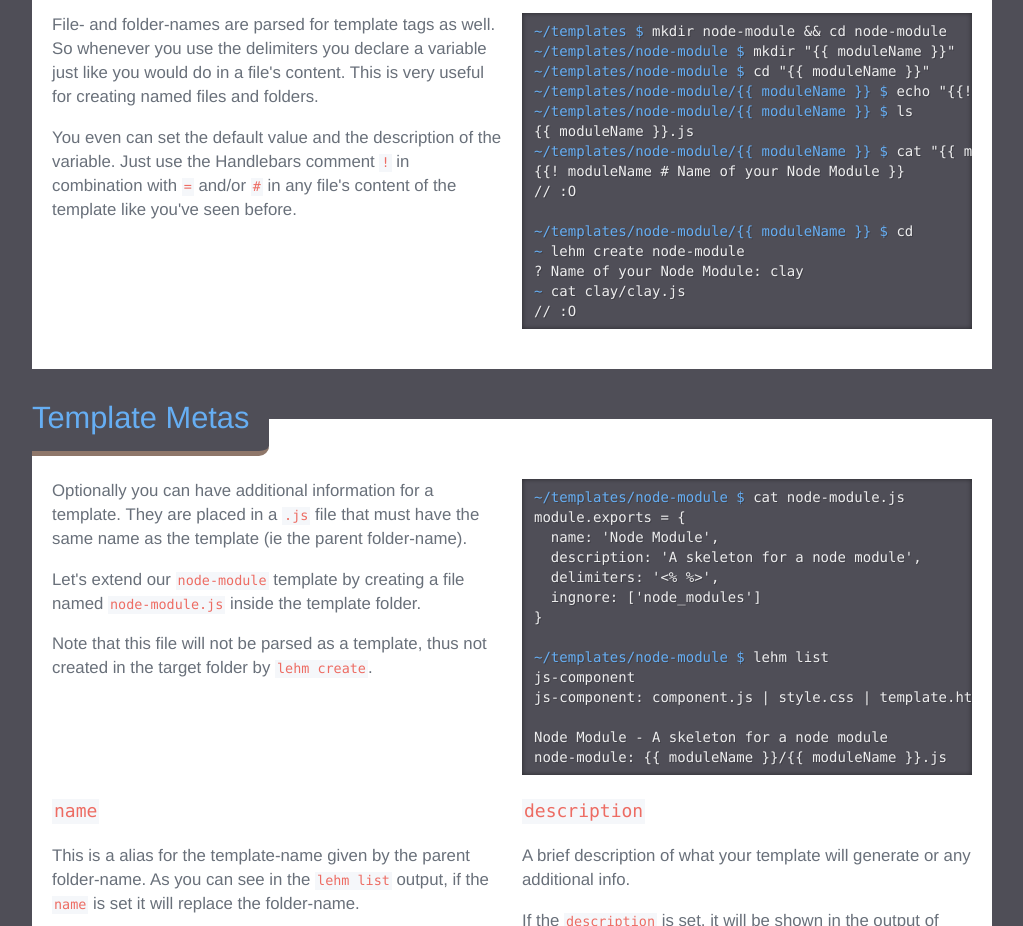
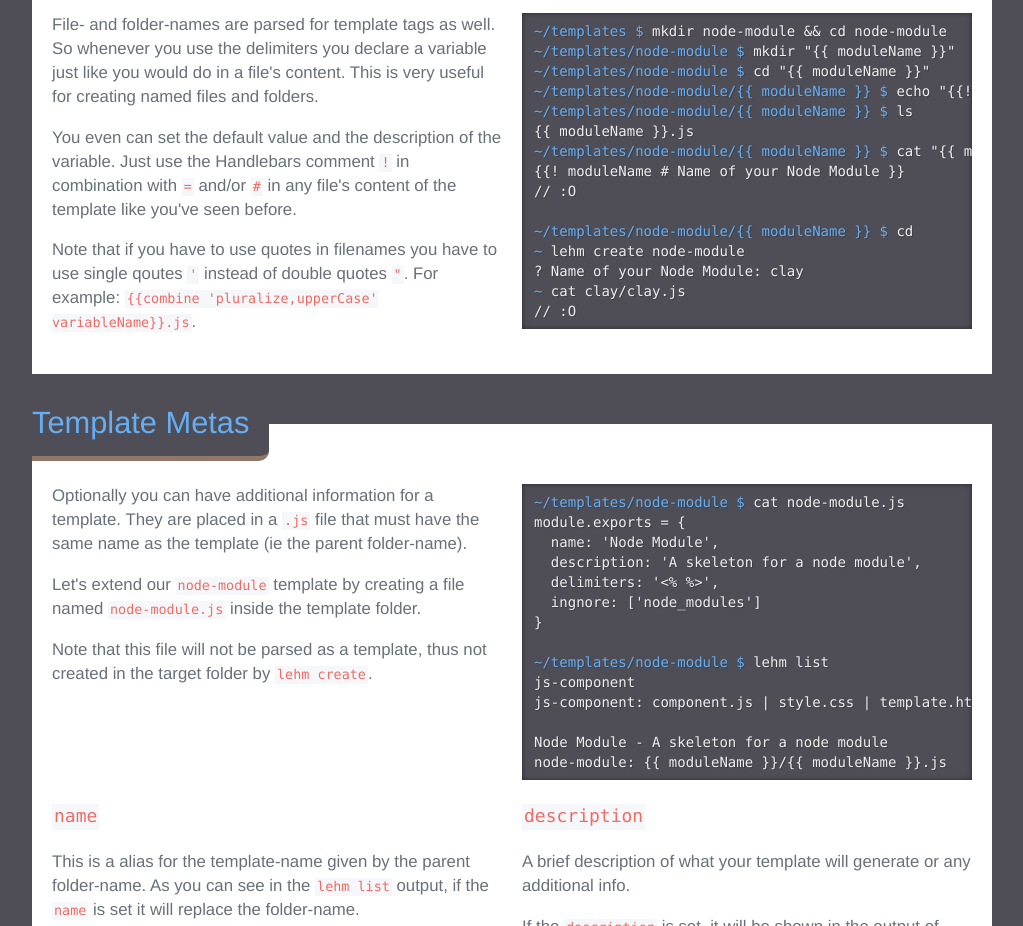
Before and after one commit to mustardamus/lehm, a website: page docs/index.html in a window 1280 px wide. Shown: the part 3564-4490 px from the top of the page, without its empty margins (128-1151 px from the left). Drawn offline with Linux system fonts and the light colour scheme.

Commit message:
note about single and double quotes in filenames

```diff
--- a/docs/index.html
+++ b/docs/index.html
@@ -401,6 +401,12 @@ js-component: component.js | style.css | template.html</pre>
               variable. Just use the Handlebars comment <code>!</code> in
               combination with <code>=</code> and/or <code>#</code> in any
               file's content of the template like you've seen before.
+            </p>
+            <p>
+              Note that if you have to use quotes in filenames you have to use
+              single qoutes <code>'</code> instead of double quotes
+              <code>"</code>. For example:
+              <code>{{combine 'pluralize,upperCase' variableName}}.js</code>.
             </p>
           </div>
           <div class="column is-6">
```
